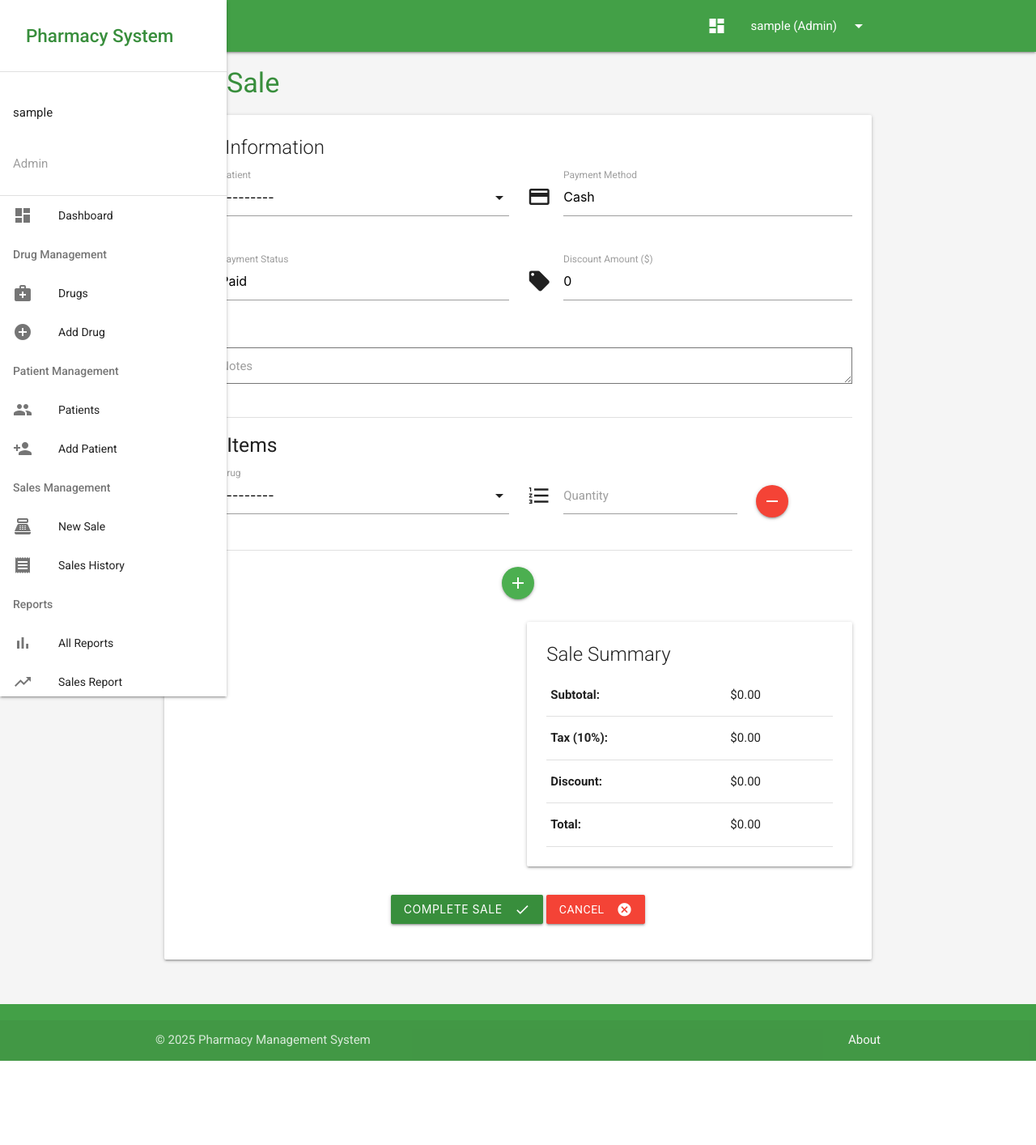
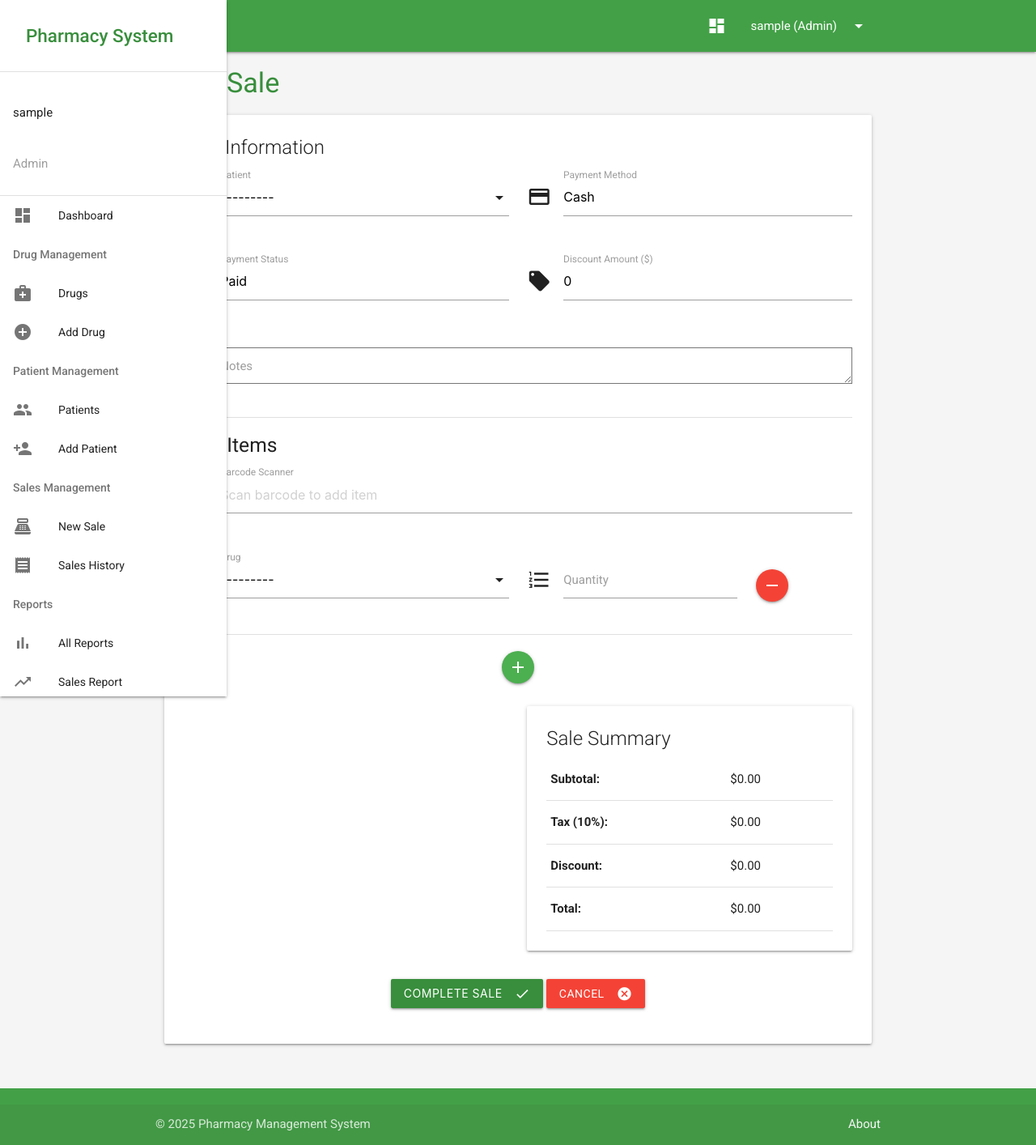
Before and after one commit to PMS12343/take-it, a Django app: page /sales/new/ in a window 1280 px wide. Shown: the whole page at 81% size. Before the commit the page ends 1310 px from the top, so only its background shows below. Run offline with Django 4.2, Linux system fonts and the light colour scheme; a user stored in the database is signed in; tables that the repository leaves empty hold one stand-in row (values such as "Sample post"); some libraries are stand-ins or nearby versions.

Commit message:
Add barcode scanning functionality to the pharmacy management system.  This includes database model updates, form modifications, and front-end integration for barcode searching and adding items to sales.
Replit-Commit-Author: Agent
Replit-Commit-Session-Id: 3c2daeb6-2392-4764-a541-5070dff4f0ef
Replit-Commit-Screenshot-Url: https://storage.googleapis.com/screenshot-production-us-central1/b4720288-42d9-40bf-9e3c-cc01f7cd26bd/470f6d34-cf05-44c7-a835-778016ef3b77.jpg

```diff
--- a/pharmacy_app/forms.py
+++ b/pharmacy_app/forms.py
@@ -68,12 +68,13 @@ class DrugForm(forms.ModelForm):
     """Form for adding/editing drugs"""
     class Meta:
         model = Drug
-        fields = ['name', 'brand', 'description', 'category', 'stock_quantity',
+        fields = ['name', 'brand', 'barcode', 'description', 'category', 'stock_quantity',
                   'cost_price', 'selling_price', 'reorder_level', 'expiry_date',
                   'batch_number', 'is_active']
         widgets = {
             'name': forms.TextInput(attrs={'class': 'form-control'}),
             'brand': forms.TextInput(attrs={'class': 'form-control'}),
+            'barcode': forms.TextInput(attrs={'class': 'form-control', 'placeholder': 'Scan or enter barcode'}),
             'description': forms.Textarea(attrs={'class': 'form-control', 'rows': 3}),
             'category': forms.Select(attrs={'class': 'form-control'}),
             'stock_quantity': forms.NumberInput(attrs={'class': 'form-control'}),
--- a/pharmacy_app/models.py
+++ b/pharmacy_app/models.py
@@ -35,6 +35,7 @@ class Drug(models.Model):
     """Model for drug information and inventory"""
     name = models.CharField(max_length=100)
     brand = models.CharField(max_length=100)
+    barcode = models.CharField(max_length=100, blank=True, null=True, unique=True, help_text="Product barcode (optional)")
     description = models.TextField(blank=True, null=True)
     category = models.ForeignKey(DrugCategory, on_delete=models.SET_NULL, null=True, blank=True)
     stock_quantity = models.PositiveIntegerField(default=0)
--- a/pharmacy_app/static/js/sales.js
+++ b/pharmacy_app/static/js/sales.js
@@ -22,6 +22,9 @@ function initializeSalesForm() {
 
     // Set up form validation
     setupFormValidation();
+
+    // Set up barcode scanner
+    setupBarcodeScanner();
 }
 
 /**
@@ -320,3 +323,125 @@ function setupFormValidation() {
         }
     });
 }
+
+/**
+ * Set up barcode scanner functionality
+ */
+function setupBarcodeScanner() {
+    const barcodeInput = document.getElementById('barcode_scanner');
+    if (!barcodeInput) return;
+
+    // Focus on the barcode input when the page loads
+    setTimeout(() => barcodeInput.focus(), 500);
+
+    // Handle barcode input
+    barcodeInput.addEventListener('keydown', function(e) {
+        // Enter key
+        if (e.key === 'Enter') {
+            e.preventDefault();
+            const barcode = this.value.trim();
+
+            if (barcode) {
+                fetchDrugByBarcode(barcode);
+                this.value = ''; // Clear the input
+            }
+        }
+    });
+
+    // Re-focus on barcode scanner after any click on the page
+    document.addEventListener('click', function() {
+        setTimeout(() => barcodeInput.focus(), 100);
+    });
+}
+
+/**
+ * Fetch drug information by barcode
+ */
+function fetchDrugByBarcode(barcode) {
+    fetch(`/api/drugs/barcode/?barcode=${encodeURIComponent(barcode)}`)
+        .then(response => {
+            if (!response.ok) {
+                if (response.status === 404) {
+                    throw new Error('No drug found with this barcode');
+                }
+                throw new Error('Network response was not ok');
+            }
+            return response.json();
+        })
+        .then(data => {
+            if (data.success) {
+                addDrugToForm(data);
+            } else {
+                M.toast({html: data.error || 'Error processing barcode', classes: 'red'});
+            }
+        })
+        .catch(error => {
+            console.error('Error fetching drug by barcode:', error);
+            M.toast({html: error.message || 'Error fetching drug by barcode', classes: 'red'});
+        });
+}
+
+/**
+ * Add a drug to the form using data from the barcode scan
+ */
+function addDrugToForm(drugData) {
+    // Check if drug is already in the form
+    let existingRow = null;
+    let existingIndex = -1;
+
+    document.querySelectorAll('.sale-item-row').forEach((row, index) => {
+        // Skip rows marked for deletion
+        const deleteCheckbox = row.querySelector('input[id$="-DELETE"]');
+        if (deleteCheckbox && deleteCheckbox.checked) return;
+
+        const drugSelect = row.querySelector('select');
+        if (drugSelect && drugSelect.value === drugData.id.toString()) {
+            existingRow = row;
+            existingIndex = index;
+        }
+    });
+
+    if (existingRow) {
+        // Update quantity of existing item
+        const quantityInput = document.getElementById(`id_saleitems-${existingIndex}-quantity`);
+        if (quantityInput) {
+            const currentQty = parseInt(quantityInput.value) || 0;
+            quantityInput.value = currentQty + 1;
+
+            // Trigger the input event to update calculations
+            const event = new Event('input', { bubbles: true });
+            quantityInput.dispatchEvent(event);
+
+            M.toast({html: `Added ${drugData.name} (now ${currentQty + 1})`, classes: 'green'});
+        }
+    } else {
+        // Add new item
+        const addButton = document.getElementById('add-more');
+        if (addButton) {
+            // First click the add button to create a new row
+            addButton.click();
+
+            // Get the index of the new row
+            const totalForms = document.getElementById('id_saleitems-TOTAL_FORMS');
+            const newIndex = parseInt(totalForms.value) - 1;
+
+            // Set the drug and quantity
+            const drugSelect = document.getElementById(`id_saleitems-${newIndex}-drug`);
+            const quantityInput = document.getElementById(`id_saleitems-${newIndex}-quantity`);
+
+            if (drugSelect && quantityInput) {
+                drugSelect.value = drugData.id;
+                quantityInput.value = 1;
+
+                // Update the select with Materialize
+                M.FormSelect.init(drugSelect);
+
+                // Trigger the change event to fetch drug info
+                const changeEvent = new Event('change', { bubbles: true });
+                drugSelect.dispatchEvent(changeEvent);
+
+                M.toast({html: `Added ${drugData.name}`, classes: 'green'});
+            }
+        }
+    }
+}
--- a/pharmacy_app/templates/sales/new.html
+++ b/pharmacy_app/templates/sales/new.html
@@ -68,6 +68,14 @@
                     <div class="divider" style="margin: 20px 0;"></div>
 
                     <h5>Sale Items</h5>
+
+                    <div class="row">
+                        <div class="input-field col s12">
+                            <i class="material-icons prefix">qr_code_scanner</i>
+                            <input id="barcode_scanner" type="text" placeholder="Scan barcode to add item" autocomplete="off">
+                            <label for="barcode_scanner">Barcode Scanner</label>
+                        </div>
+                    </div>
 
                     {{ formset.management_form }}
 
--- a/pharmacy_app/urls.py
+++ b/pharmacy_app/urls.py
@@ -43,4 +43,5 @@ urlpatterns = [
 
     # API endpoints
     path('api/drugs/<int:drug_id>/info/', views.get_drug_info, name='get_drug_info'),
+    path('api/drugs/barcode/', views.get_drug_by_barcode, name='get_drug_by_barcode'),
 ]
--- a/pharmacy_app/views.py
+++ b/pharmacy_app/views.py
@@ -140,11 +140,15 @@ def drug_list(request):
     category_id = request.GET.get('category', '')
     stock_status = request.GET.get('stock_status', '')
     expiry_status = request.GET.get('expiry_status', '')
+    barcode = request.GET.get('barcode', '')
 
     drugs = Drug.objects.all()
 
     # Apply filters
-    if query:
+    if barcode:
+        # If barcode is provided, it takes priority over other filters
+        drugs = drugs.filter(barcode=barcode)
+    elif query:
         drugs = drugs.filter(Q(name__icontains=query) | Q(brand__icontains=query))
 
     if category_id:
@@ -172,6 +176,7 @@ def drug_list(request):
         'category_id': category_id,
         'stock_status': stock_status,
         'expiry_status': expiry_status,
+        'barcode': barcode,
     }
 
     return render(request, 'drugs/list.html', context)
@@ -963,3 +968,29 @@ def get_drug_info(request, drug_id):
         return JsonResponse(data)
     except Drug.DoesNotExist:
         return JsonResponse({'error': 'Drug not found'}, status=404)
+
+@login_required
+def get_drug_by_barcode(request):
+    """API to get drug information by barcode"""
+    barcode = request.GET.get('barcode', '')
+
+    if not barcode:
+        return JsonResponse({'error': 'No barcode provided'}, status=400)
+
+    try:
+        drug = Drug.objects.get(barcode=barcode, is_active=True)
+
+        data = {
+            'id': drug.id,
+            'name': drug.name,
+            'brand': drug.brand,
+            'price': float(drug.selling_price),
+            'available_stock': drug.stock_quantity,
+            'expiry_date': drug.expiry_date.strftime('%Y-%m-%d'),
+            'is_expired': drug.is_expired(),
+            'success': True
+        }
+
+        return JsonResponse(data)
+    except Drug.DoesNotExist:
+        return JsonResponse({'error': 'No drug found with this barcode', 'success': False}, status=404)
```
Also changed, not shown: pharmacy_app/templates/drugs/list.html (+18 -0 lines), pharmacy_app/migrations/0002_drug_barcode.py (added).
